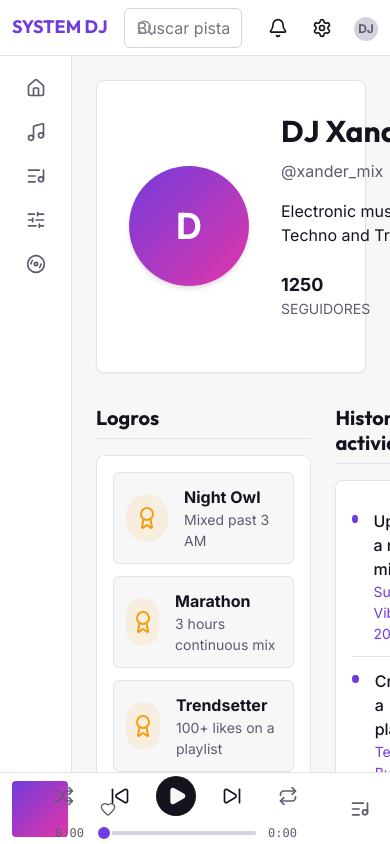
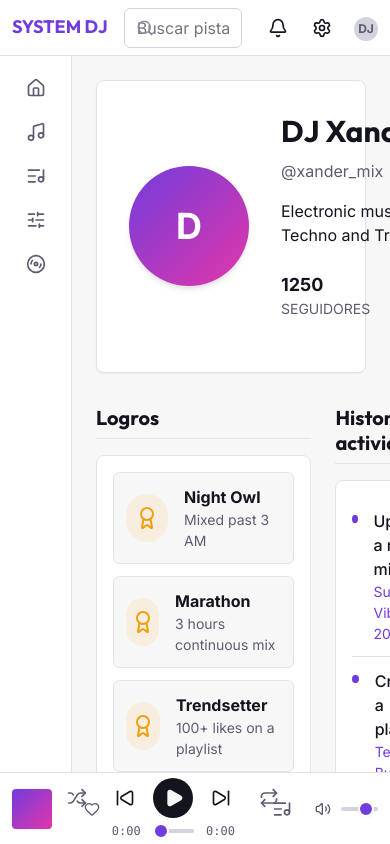
Before and after one commit to Xander-JS/dj_ai_web, a React (Vite) app: page /profile in a window 390 px wide. Built offline with nearby package versions, Linux system fonts and the light colour scheme.

Commit message:
compactar la barra del reproductor en tablet

```diff
--- a/src/layouts/PlayerBar.css
+++ b/src/layouts/PlayerBar.css
@@ -16,8 +16,8 @@
 }
 
 .player-cover {
-  width: 56px;
-  height: 56px;
+  width: var(--size-xl);
+  height: var(--size-xl);
   background-color: var(--color-primary-500);
   border-radius: var(--radius-sm);
   flex-shrink: 0;
@@ -139,3 +139,28 @@
   color: var(--color-primary-500);
   fill: var(--color-primary-500);
 }
+
+/* Tablet: compact player so the shell row fits --layout-player-height */
+@media (max-width: 1024px) {
+  .player-bar-container {
+    gap: var(--space-4);
+  }
+
+  .player-cover {
+    width: var(--size-md);
+    height: var(--size-md);
+  }
+
+  .player-main-controls {
+    gap: var(--space-1);
+    min-width: 0;
+  }
+
+  .player-buttons {
+    gap: var(--space-2);
+  }
+
+  .player-volume-container {
+    width: var(--space-16);
+  }
+}
```
